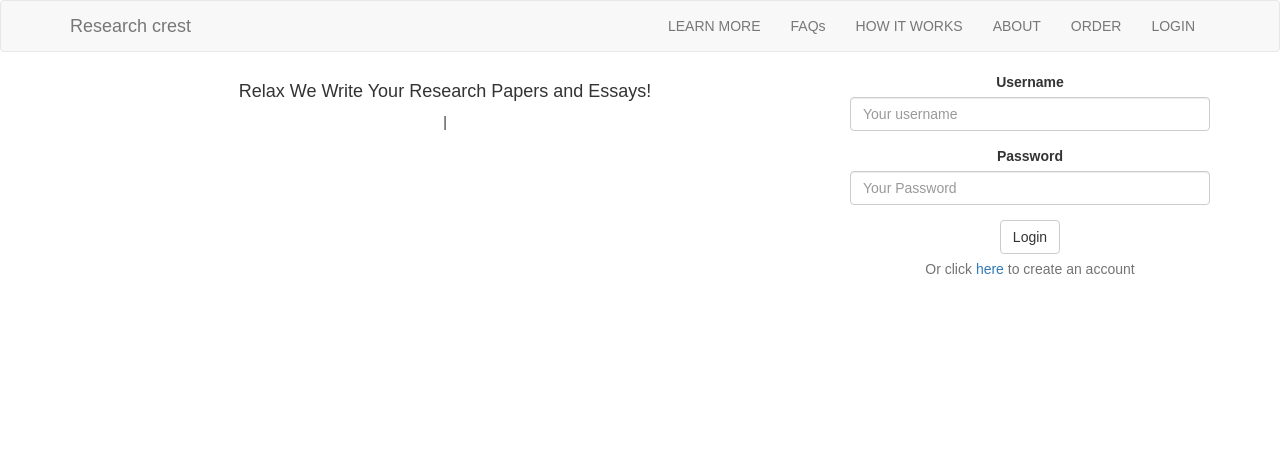
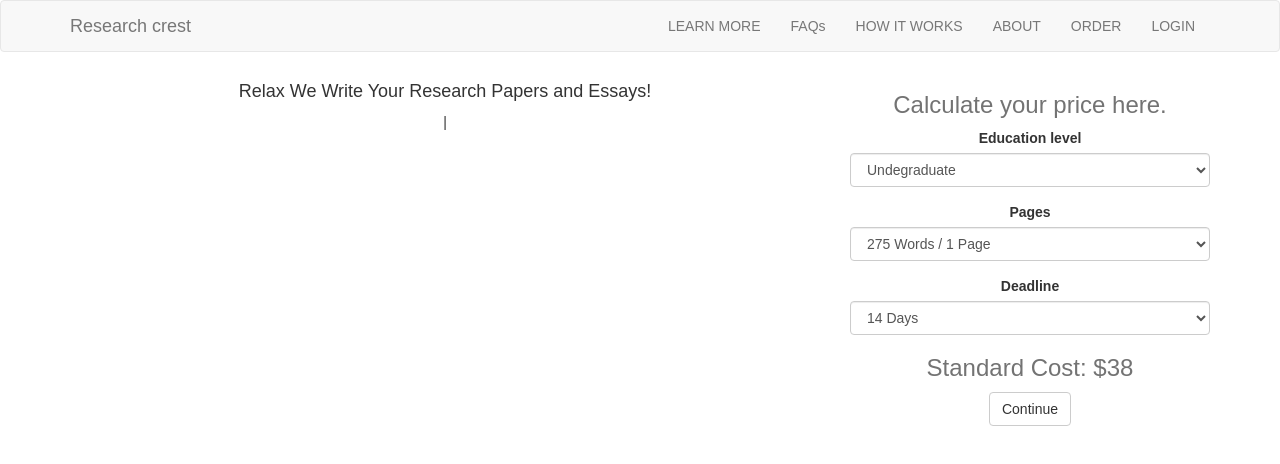
Before and after one commit to shaddyshad/rcrest, a React (Create React App) app: page / in a window 1280 px wide. Shown: the top 464 px of the page. Built offline with nearby package versions, Linux system fonts and the light colour scheme.

Commit message:
Add calculator to banner

```diff
--- a/src/components/Banner.js
+++ b/src/components/Banner.js
@@ -2,7 +2,8 @@ import React, {Component} from 'react';
 import {Col, Grid, Row} from 'react-bootstrap';
 //components
 import LoginForm from './LoginForm';
-import BannerText from './BannerText'
+import BannerText from './BannerText';
+import PriceCalculator from './PriceCalculator'
 
 
 class Banner extends Component{
@@ -52,7 +53,7 @@ class Banner extends Component{
                     </Col>
                     {/*Login/ register form*/}
                     <Col xsHidden md={4}>
-                        <LoginForm/>
+                        <PriceCalculator/>
                     </Col>
                 </Row>
             </Grid>
```
